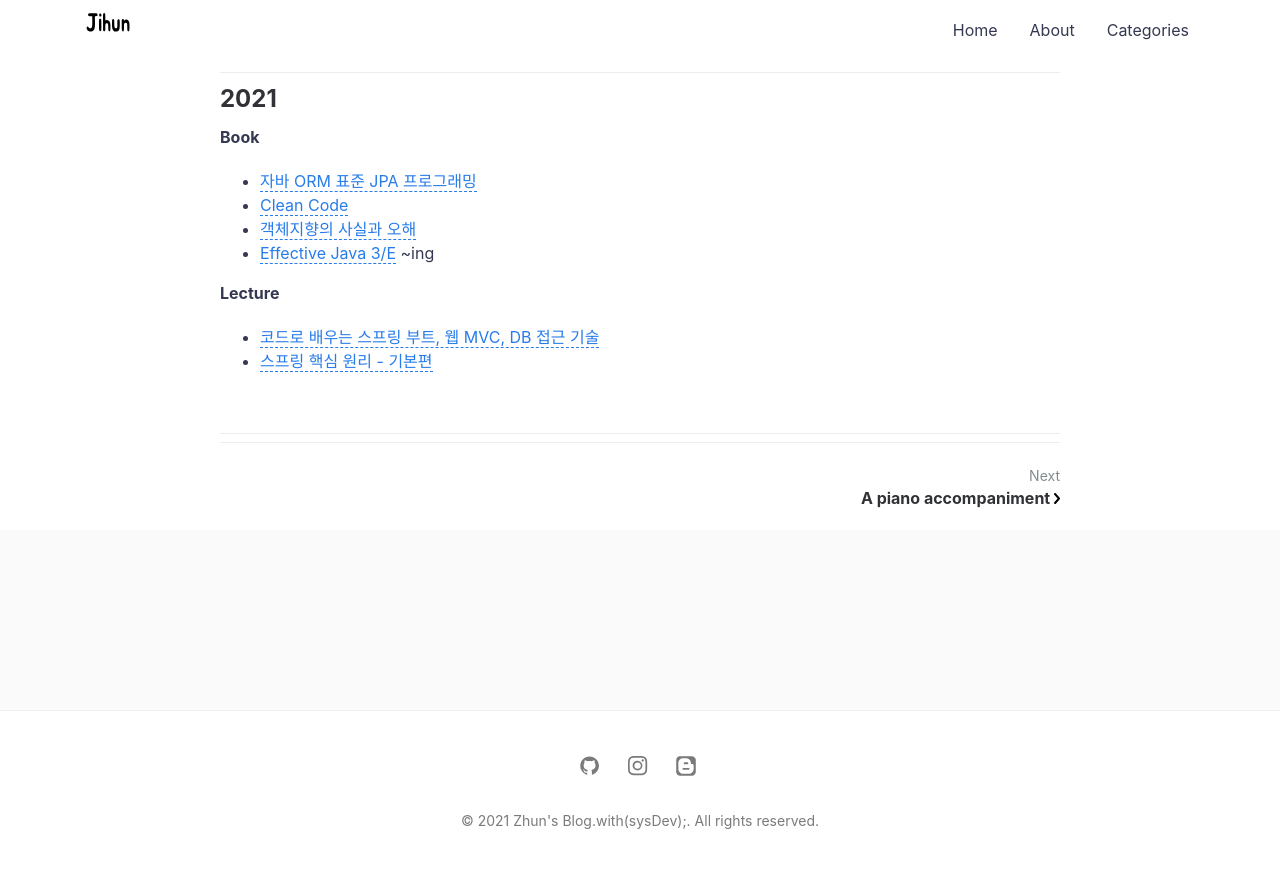
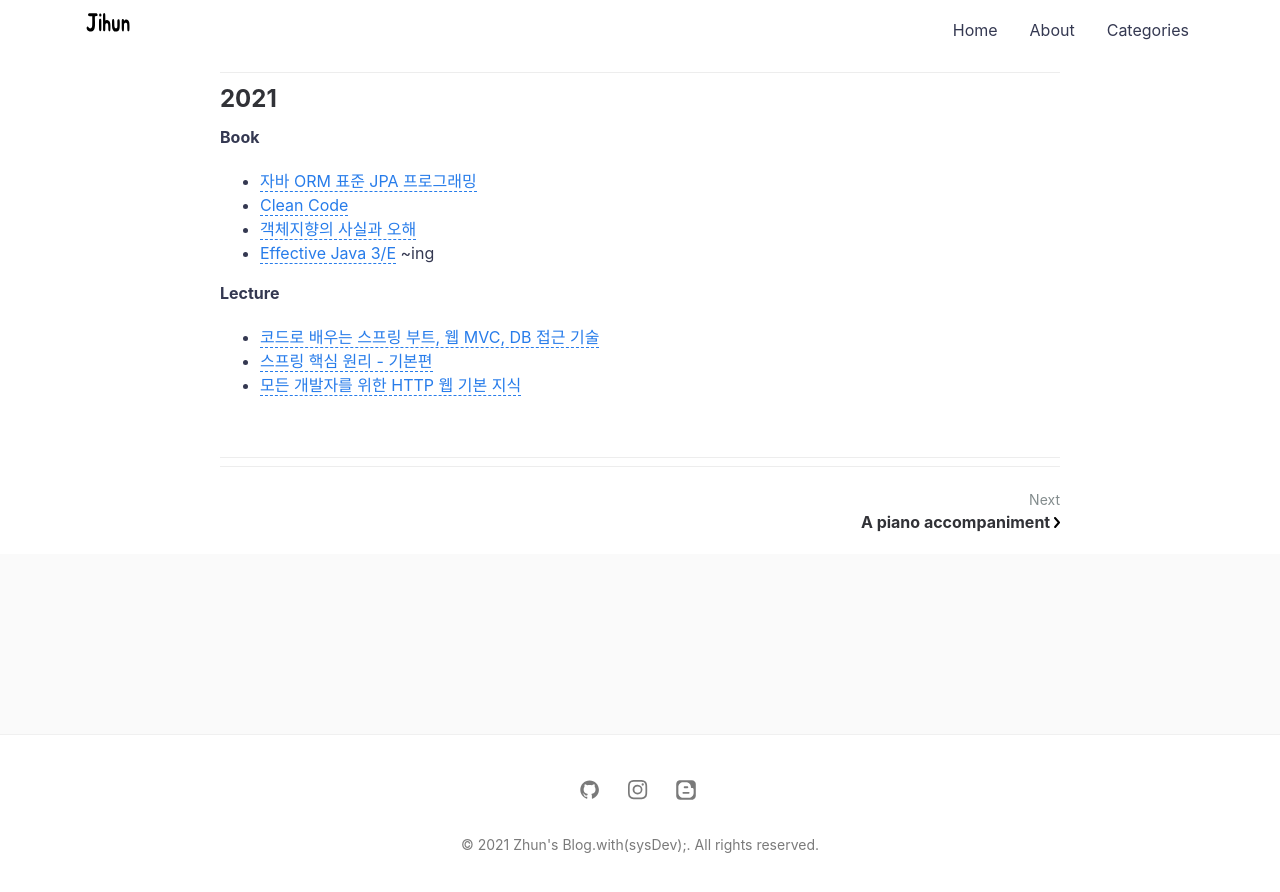
Before and after one commit to jihunparkme/jihunparkme.github.io, a Jekyll site: the page built from _posts/2019-01-01-Self-Development.md, in a window 1280 px wide and 900 px high, scrolled down 640 px. Shown: the top 892 px of the window. Built offline with Jekyll 4.4.1, drawn with Linux system fonts in a browser that asks for light colours; comment, search, counter and statistics services are not loaded.

Commit message:
add lecture list

```diff
--- a/_posts/2019-01-01-Self-Development.md
+++ b/_posts/2019-01-01-Self-Development.md
@@ -24,6 +24,7 @@ featured-img: IT
 
 - [코드로 배우는 스프링 부트, 웹 MVC, DB 접근 기술](https://github.com/jihunparkme/Inflearn_Spring1_introduction){:target="\_blank"}
 - [스프링 핵심 원리 - 기본편](https://github.com/jihunparkme/Inflearn_Spring2_Core_Principles){:target="\_blank"}
+- [모든 개발자를 위한 HTTP 웹 기본 지식](https://www.inflearn.com/course/http-%EC%9B%B9-%EB%84%A4%ED%8A%B8%EC%9B%8C%ED%81%AC#){:target="\_blank"}
 
 <br/>
 
```
